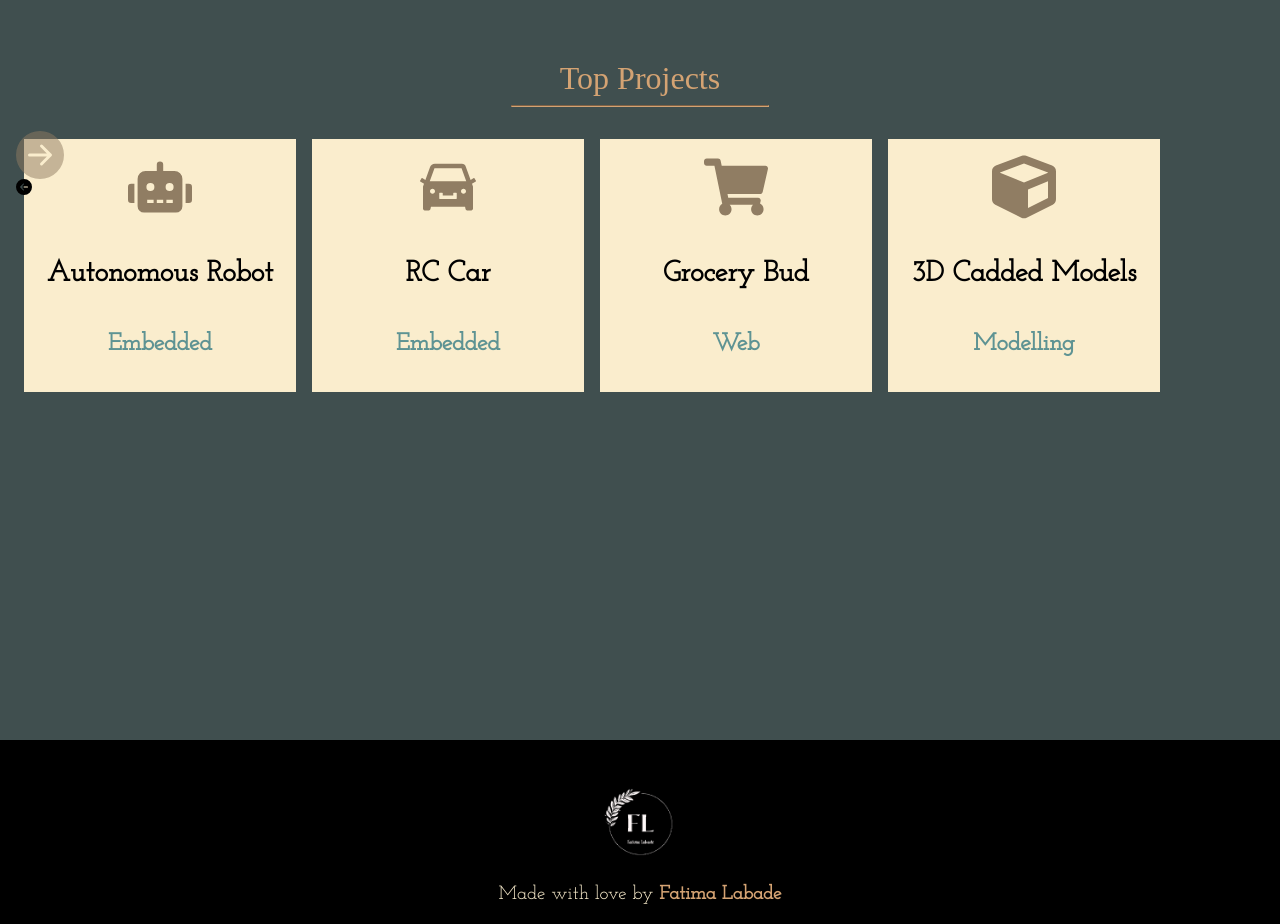
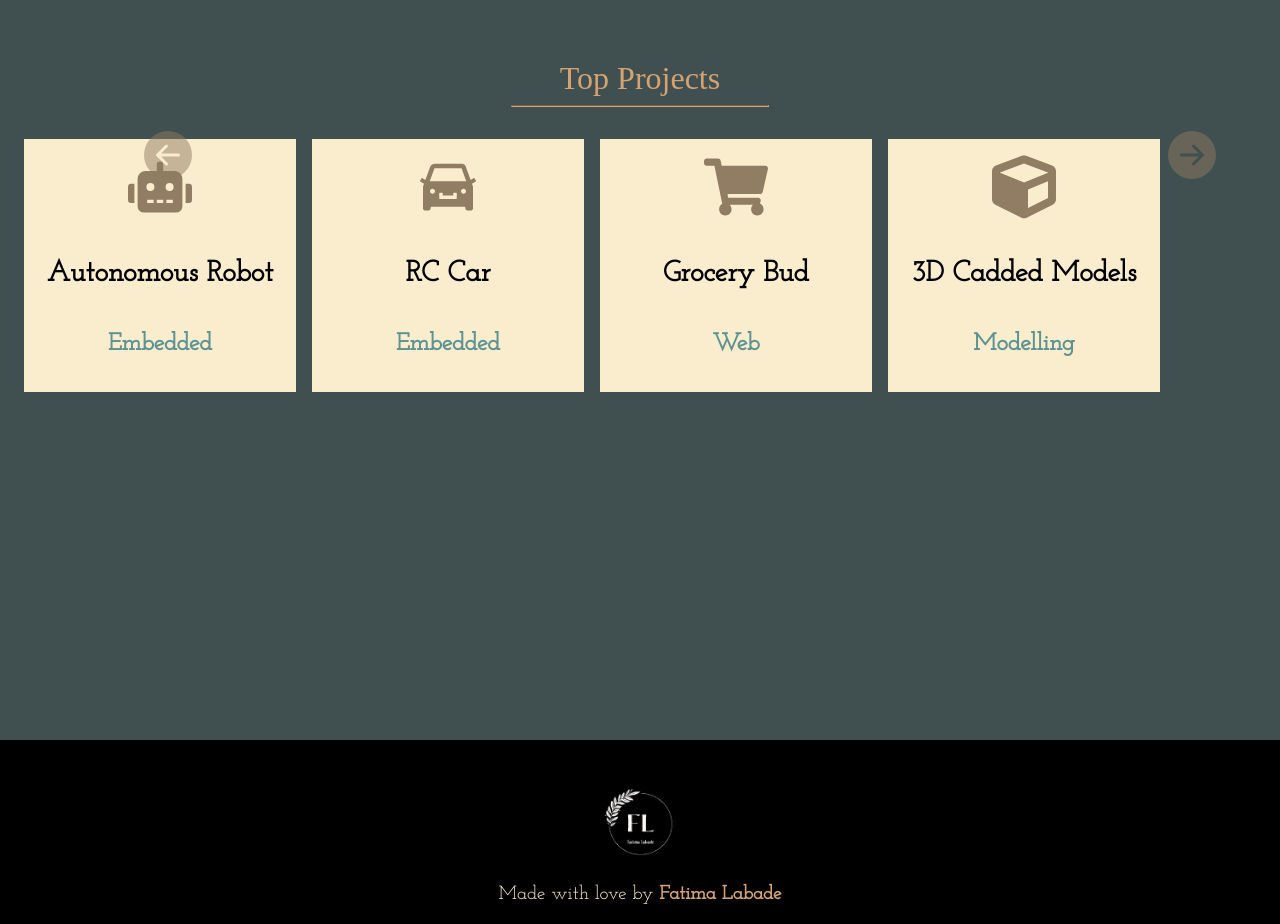
Before and after one commit to FatimaLDL1997/portfolio, a React (Create React App) app: page / in a window 1280 px wide. Shown: the part 2540-3464 px from the top of the page. Built offline with nearby package versions, Linux system fonts and the light colour scheme; a web font is replaced by a local one.

Commit message:
two arrows added

```diff
--- a/src/index.css
+++ b/src/index.css
@@ -74,30 +74,30 @@ html {
   box-shadow: rgb(0 0 0 / 25%);
 }
 .left-scroll {
-  /* position: absolute; */
+  position: absolute;
   color: #907d63;
   font-size: 3rem;
-  /* left: 10%; */
+  left: 90vw;
   display: flex;
   z-index: 4;
   height: fit-content;
   justify-content: flex-end;
   opacity: 0.5;
 }
-/* .right-scroll {
+.right-scroll {
   position: absolute;
   color: #907d63;
   font-size: 3rem;
-  right: 93vw;
+  left: 10vw;
   display: flex;
   z-index: 4;
   height: fit-content;
   justify-content: flex-end;
   opacity: 0.5;
-} */
+}
 .scroll-container {
   position: absolute;
-  /* top: 0rem; */
+  width: 100vw;
 }
 .left-scroll:hover {
   cursor: pointer;
```
